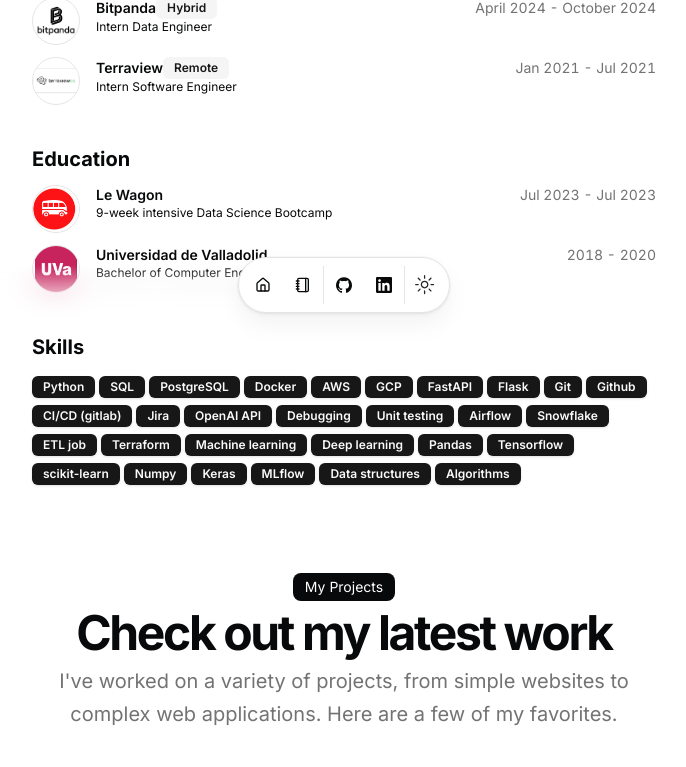
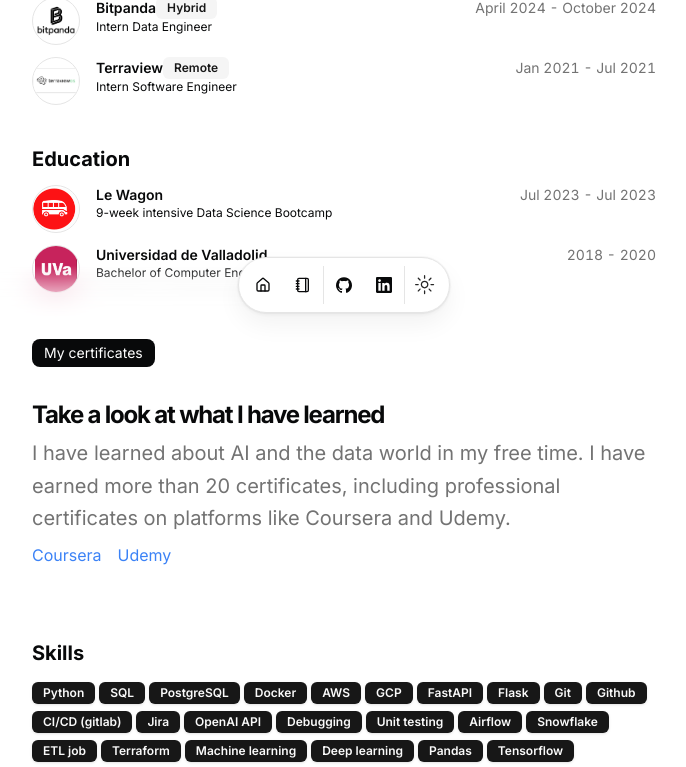
Before and after one commit to thatchloe/portfolio_web, a Next.js app: page / in a window 1280 px wide. Shown: the part 471-1238 px from the top of the page, without its empty margins (296-982 px from the left). Built offline with nearby package versions, Linux system fonts and the light colour scheme.

Commit message:
Add: learning section with certificate links to page

```diff
--- a/src/app/page.tsx
+++ b/src/app/page.tsx
@@ -97,6 +97,25 @@
           ))}
         </div>
       </section>
+      <section id="certificates">
+      <div className="inline-block rounded-lg bg-foreground text-background px-3 py-1 text-sm">
+                  My certificates
+        </div>
+        <div className="flex flex-col gap-y-3 py-8">
+        <h2 className="text-xl font-bold tracking-tighter sm:text-2xl">
+                  Take a look at what I have learned
+        </h2>
+          <BlurFade delay={BLUR_FADE_DELAY * 9}>
+            <p className="text-muted-foreground md:text-xl/relaxed lg:text-base/relaxed xl:text-xl/relaxed max-w-2xl">
+              I have learned about AI and the data world in my free time. I have earned more than 20 certificates, including professional certificates on platforms like Coursera and Udemy.
+            </p>
+            <div className="flex flex-wrap gap-4 mt-2">
+              <Link href="https://www.coursera.org/user/1e2e3e4e5e6e7e8e9e0e" className="text-blue-500 hover:underline" target="_blank">Coursera</Link>
+              <Link href="https://www.udemy.com/user/your-udemy-profile" className="text-blue-500 hover:underline" target="_blank">Udemy</Link>
+            </div>
+          </BlurFade>
+        </div>
+      </section>
       <section id="skills">
         <div className="flex min-h-0 flex-col gap-y-3">
           <BlurFade delay={BLUR_FADE_DELAY * 9}>
```
